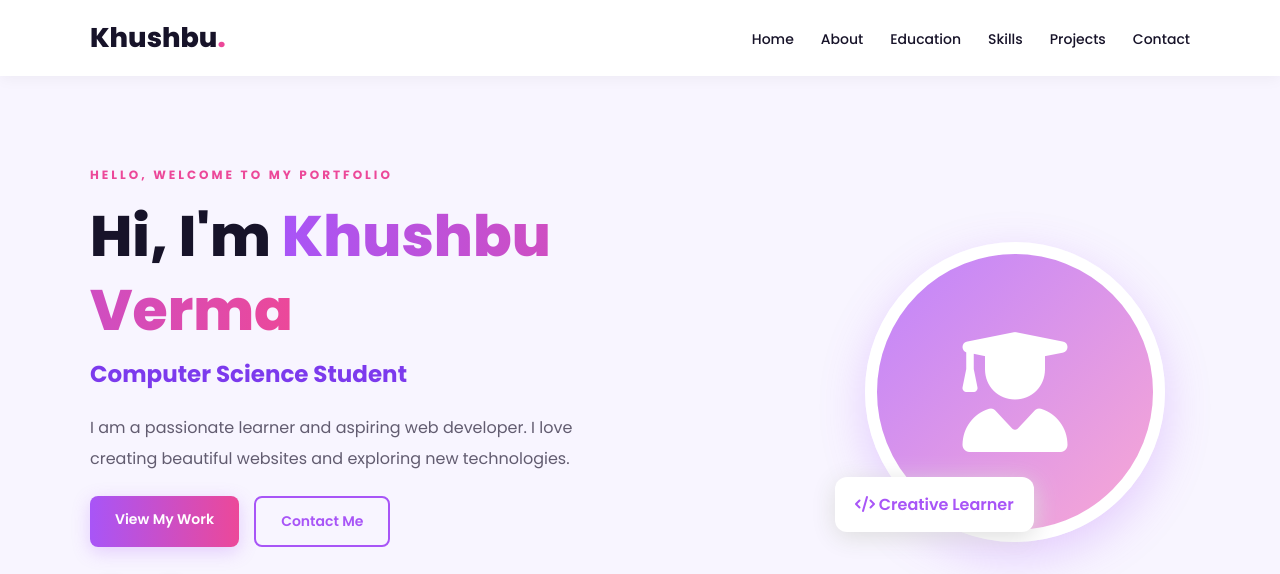
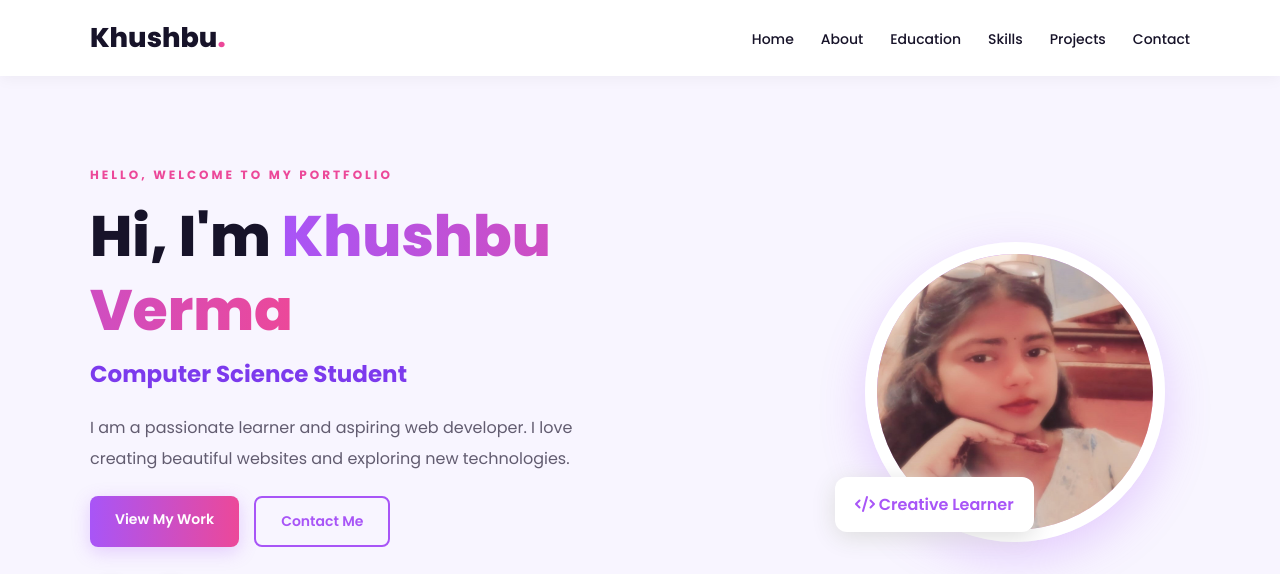
Before and after one commit to khushbuverma9818-lang/Khushbu-Verma, a plain HTML site: page index.html in a window 1280 px wide. Shown: the top 574 px of the page. Drawn offline with Linux system fonts and the light colour scheme.

Commit message:
Update index.html

```diff
--- a/index.html
+++ b/index.html
@@ -60,9 +60,8 @@
         </div>
 
         <div class="hero-image">
-            <div class="profile-circle">
-                <i class="fas fa-user-graduate"></i>
-            </div>
+            <img src="khushbu pic.jpeg" class="profile-circle">
+
             <div class="floating-card">
                 <i class="fas fa-code"></i> Creative Learner
             </div>
```
